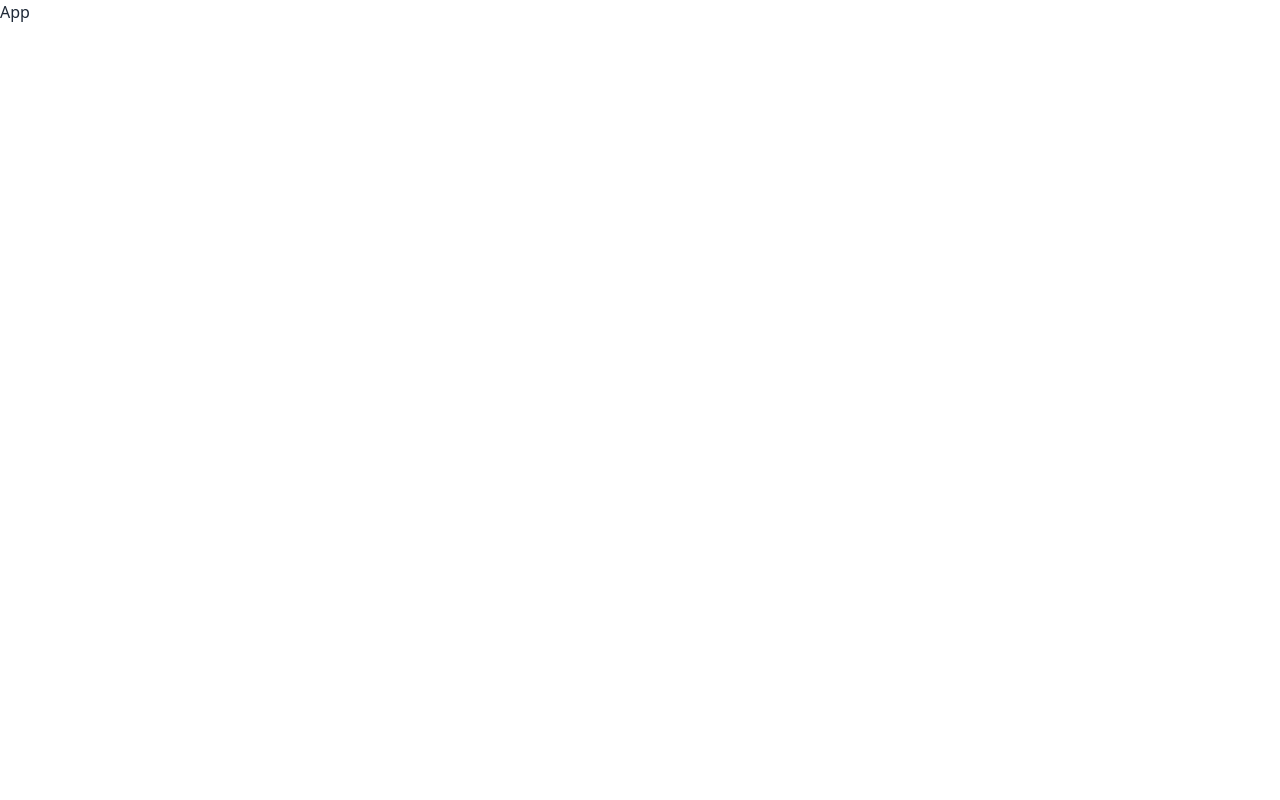
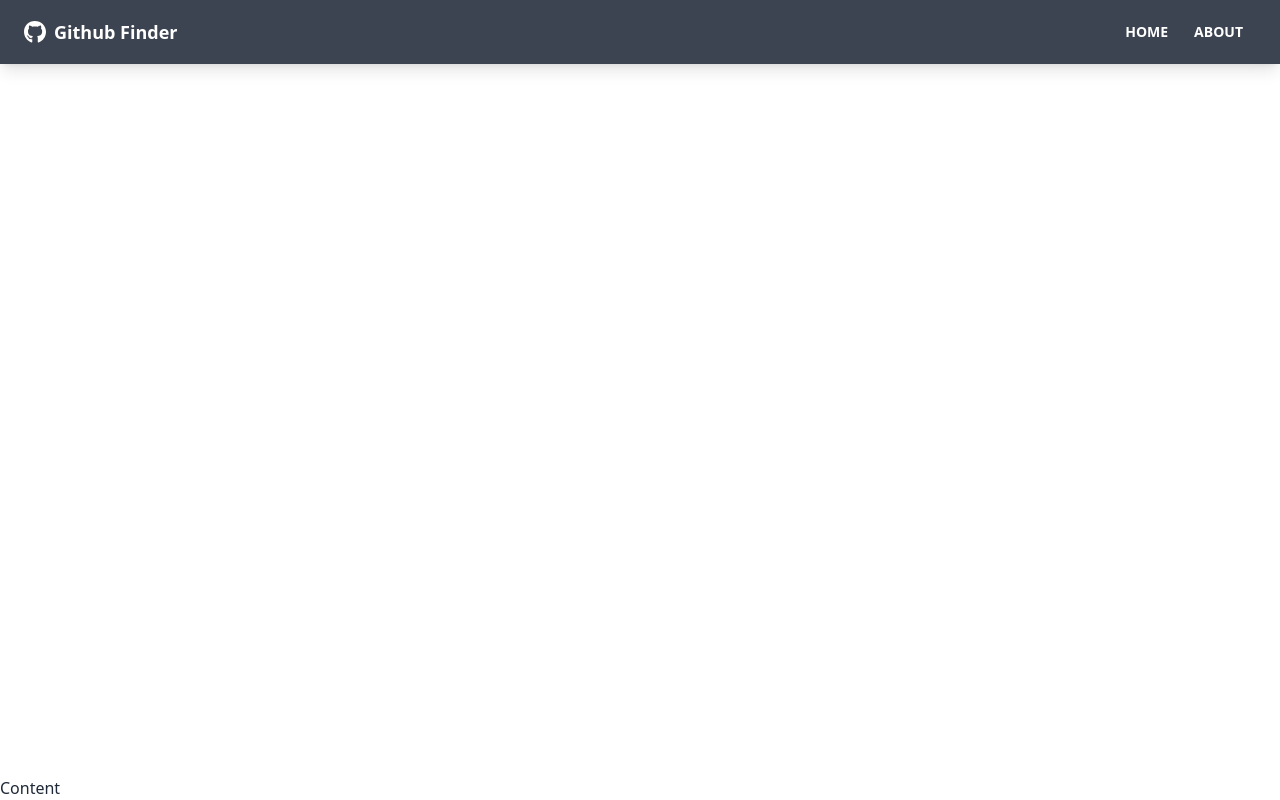
Before and after one commit to AmkaE/github-finder-app, a React (Vite) app: page / in a window 1280 px wide. Built offline with nearby package versions, Linux system fonts and the light colour scheme.

Commit message:
create Navbar Component, install react-icons, react-router-dom, and prop-types.

```diff
--- a/package.json
+++ b/package.json
@@ -9,8 +9,11 @@
   },
   "dependencies": {
     "daisyui": "^2.17.0",
+    "prop-types": "^15.8.1",
     "react": "^18.0.0",
-    "react-dom": "^18.0.0"
+    "react-dom": "^18.0.0",
+    "react-icons": "^4.4.0",
+    "react-router-dom": "^6.3.0"
   },
   "devDependencies": {
     "@types/react": "^18.0.0",
--- a/src/App.jsx
+++ b/src/App.jsx
@@ -1,5 +1,15 @@
+import { BrowserRouter as Router, Routes, Route } from 'react-router-dom';
+import Navbar from './components/layout/Navbar';
+
 const App = () => {
-	return <div>App</div>;
+	return (
+		<Router>
+			<div className='flex flex-col justify-between h-screen'>
+				<Navbar />
+				<main>Content</main>
+			</div>
+		</Router>
+	);
 };
 
 export default App;
--- /dev/null
+++ b/src/components/layout/Navbar.jsx
@@ -0,0 +1,39 @@
+import { FaGithub } from 'react-icons/fa';
+import { Link } from 'react-router-dom';
+import PropType from 'prop-types';
+
+const Navbar = ({ title }) => {
+	return (
+		<nav className='navbar mb-12 shadow-lg bg-neutral text-neutral-content'>
+			<div className='container mx-auto'>
+				<div className='flex-none px-2 mx-2'>
+					<FaGithub className='inline pr-2 text-3xl' />
+					<Link to='/' className='text-lg font-bold align-middle'>
+						{title}
+					</Link>
+				</div>
+
+				<div className='flex-1 px-2 mx-2'>
+					<div className='flex justify-end'>
+						<Link to='/' className='btn btn-ghost btn-sm rouded-btn'>
+							Home
+						</Link>
+						<Link to='/about' className='btn btn-ghost btn-sm rouded-btn'>
+							About
+						</Link>
+					</div>
+				</div>
+			</div>
+		</nav>
+	);
+};
+
+Navbar.defaultProps = {
+	title: 'Github Finder',
+};
+
+Navbar.propType = {
+	title: PropType.string,
+};
+
+export default Navbar;
```
Also changed, not shown: 1 other file (tests, documents, lock files or other folders).
